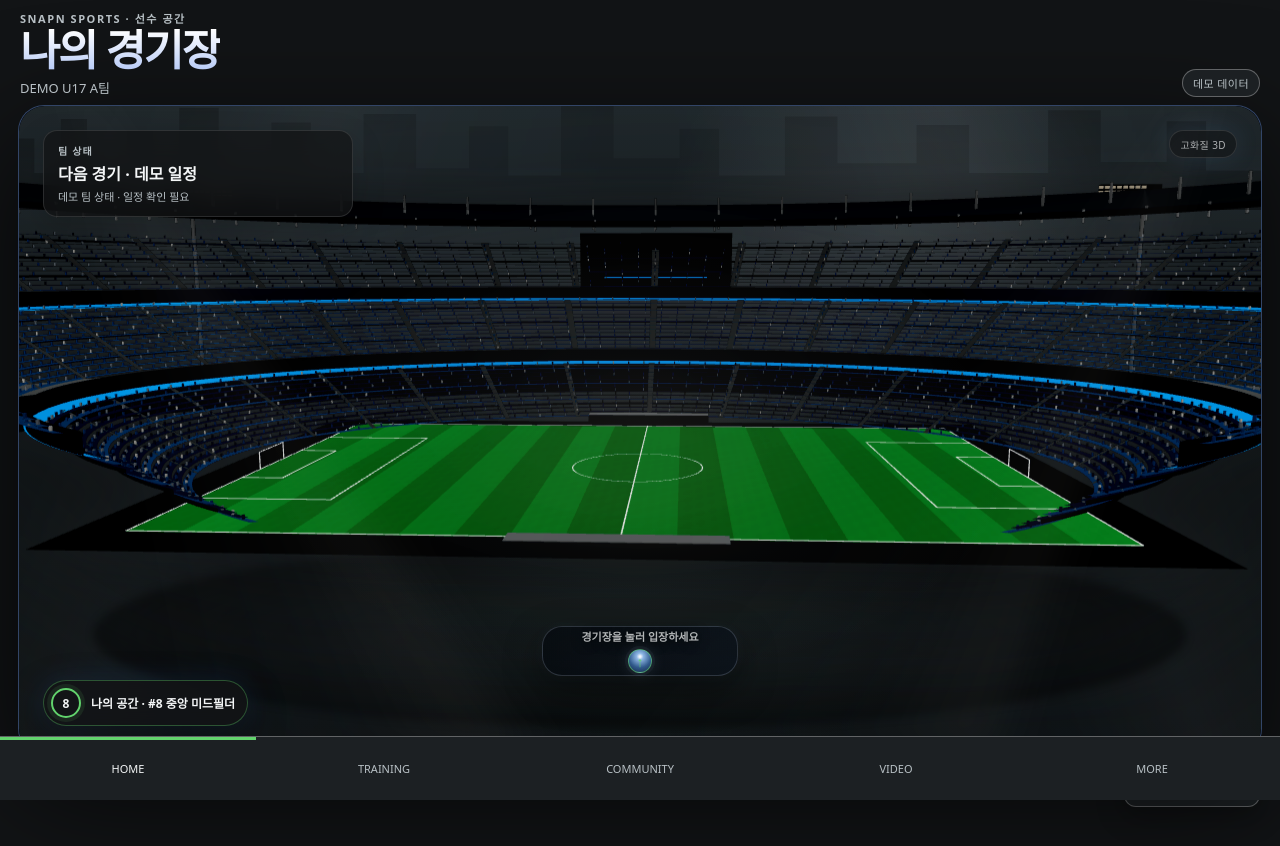
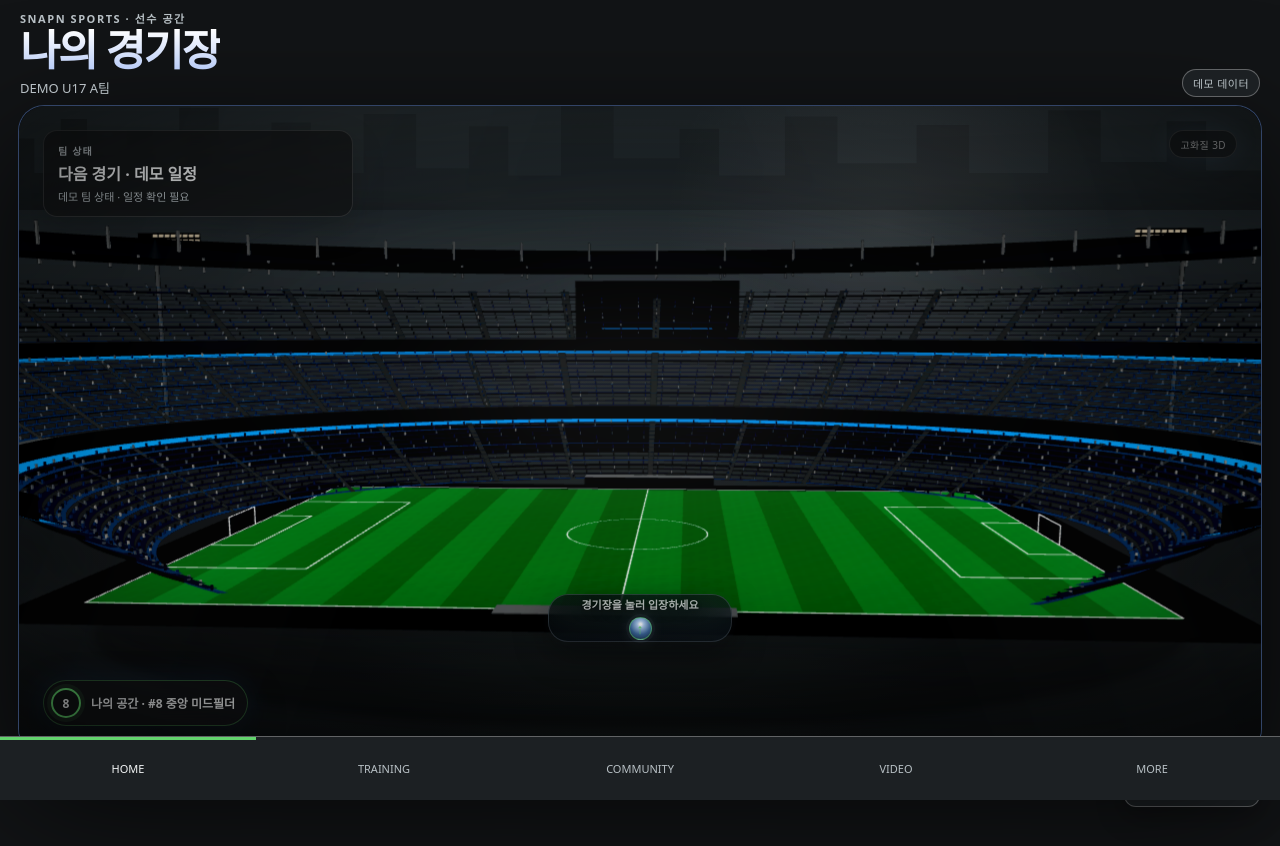
Before and after one commit to icegyul/v2snapnsports, a React (Vite) app: page / in a window 1280 px wide. Shown: the top 846 px of the page. Built offline with nearby package versions, Linux system fonts and the light colour scheme.

Commit message:
feat: stadium v4.2 immersive crop and lighting balance

```diff
--- a/apps/web/src/features/stadium/stadiumPremiumTuning.css
+++ b/apps/web/src/features/stadium/stadiumPremiumTuning.css
@@ -1,13 +1,13 @@
-.shell-main.stadium-home-page .stadium-hero{background:#02050a;box-shadow:0 38px 120px rgba(0,0,0,.76),0 0 170px rgba(210,229,252,.035) inset;position:relative;isolation:isolate;overflow:hidden}
-.shell-main.stadium-home-page .stadium-hero::before{content:"";position:absolute;inset:-10% -5% 0;z-index:3;pointer-events:none;background:conic-gradient(from 139deg at 8% 4%,transparent 0 5deg,rgba(255,251,237,.10) 9deg,rgba(220,237,255,.035) 18deg,transparent 31deg),conic-gradient(from 191deg at 92% 4%,transparent 0 5deg,rgba(255,251,237,.10) 9deg,rgba(220,237,255,.035) 18deg,transparent 31deg),radial-gradient(ellipse at 50% 49%,rgba(242,249,255,.07),transparent 36%);mix-blend-mode:screen;filter:blur(14px);opacity:.36}
-.shell-main.stadium-home-page .stadium-hero::after{content:"";position:absolute;inset:0;z-index:4;pointer-events:none;background:radial-gradient(ellipse at 50% 55%,rgba(255,250,233,.07) 0 7%,rgba(187,218,252,.028) 22%,transparent 43%),radial-gradient(ellipse at 50% 68%,transparent 0 42%,rgba(0,0,0,.18) 72%,rgba(0,0,0,.56) 100%);mix-blend-mode:screen;opacity:.72}
-.stadium-world{background:radial-gradient(ellipse at 50% 52%,rgba(101,145,201,.12) 0%,rgba(36,61,92,.06) 31%,transparent 55%),radial-gradient(circle at 10% 9%,rgba(255,248,222,.20) 0 1%,rgba(255,235,190,.06) 6%,transparent 18%),radial-gradient(circle at 90% 9%,rgba(255,248,222,.20) 0 1%,rgba(255,235,190,.06) 6%,transparent 18%),linear-gradient(180deg,#06101b 0%,#08131f 34%,#040a11 72%,#010306 100%)}
-.stadium-world::before{background:linear-gradient(112deg,transparent 0 8%,rgba(247,251,255,.012) 15%,rgba(226,240,255,.045) 23%,rgba(118,159,211,.018) 31%,transparent 42%),linear-gradient(68deg,transparent 0 58%,rgba(118,159,211,.018) 69%,rgba(226,240,255,.045) 77%,rgba(247,251,255,.012) 85%,transparent 92%),radial-gradient(ellipse at 50% 54%,rgba(237,246,255,.07),rgba(91,129,180,.03) 30%,transparent 57%),linear-gradient(180deg,rgba(0,0,0,.08),transparent 30%,transparent 68%,rgba(0,0,0,.68));mix-blend-mode:screen;filter:blur(1px)}
-.stadium-world::after{background:radial-gradient(ellipse at 50% 58%,transparent 0 36%,rgba(0,0,0,.19) 66%,rgba(0,0,0,.62) 100%),linear-gradient(180deg,rgba(0,0,0,.05),transparent 28%,transparent 68%,rgba(0,0,0,.42));box-shadow:inset 0 0 170px rgba(0,0,0,.56);mix-blend-mode:multiply}
-.stadium-sky-glow{background:radial-gradient(ellipse at 50% 11%,rgba(247,251,255,.12),rgba(186,213,247,.055) 29%,rgba(68,105,158,.022) 53%,transparent 76%);filter:blur(34px);opacity:.60}
-.stadium-ground-glow{background:radial-gradient(ellipse at 50% 42%,rgba(246,251,255,.14) 0 8%,rgba(183,215,249,.065) 23%,rgba(66,105,160,.025) 44%,rgba(0,0,0,.46) 74%,transparent 87%);filter:blur(20px);opacity:.76}
-.shell-main.stadium-home-page .stadium-webgl-canvas{z-index:2;opacity:1!important;mix-blend-mode:normal!important;transform:scale(1.24) translateY(-4.8%);transform-origin:50% 46%;filter:saturate(1.06) contrast(1.20) brightness(1.08) drop-shadow(0 52px 74px rgba(0,0,0,.70)) drop-shadow(0 0 18px rgba(211,232,255,.06))!important}
+.shell-main.stadium-home-page .stadium-hero{background:#010409;box-shadow:0 44px 130px rgba(0,0,0,.80),0 0 180px rgba(210,229,252,.03) inset;position:relative;isolation:isolate;overflow:hidden}
+.shell-main.stadium-home-page .stadium-hero::before{content:"";position:absolute;inset:-8% -3% 0;z-index:3;pointer-events:none;background:radial-gradient(ellipse at 50% 49%,rgba(246,251,255,.095) 0 10%,rgba(182,211,246,.03) 28%,transparent 46%),linear-gradient(112deg,transparent 0 13%,rgba(236,245,255,.018) 24%,transparent 38%),linear-gradient(68deg,transparent 0 62%,rgba(236,245,255,.018) 76%,transparent 88%);mix-blend-mode:screen;filter:blur(10px);opacity:.52}
+.shell-main.stadium-home-page .stadium-hero::after{content:"";position:absolute;inset:0;z-index:4;pointer-events:none;background:radial-gradient(ellipse at 50% 54%,transparent 0 30%,rgba(0,0,0,.04) 48%,rgba(0,0,0,.30) 76%,rgba(0,0,0,.62) 100%),linear-gradient(180deg,rgba(0,0,0,.10) 0%,transparent 24%,transparent 72%,rgba(0,0,0,.46) 100%);mix-blend-mode:multiply;opacity:.84}
+.stadium-world{background:radial-gradient(ellipse at 50% 48%,rgba(86,132,190,.13) 0%,rgba(29,52,80,.07) 30%,transparent 56%),linear-gradient(180deg,#07111d 0%,#091522 31%,#040a11 70%,#010306 100%)}
+.stadium-world::before{background:radial-gradient(ellipse at 50% 48%,rgba(236,246,255,.08),rgba(96,139,194,.028) 30%,transparent 58%),linear-gradient(180deg,rgba(255,255,255,.018),transparent 25%,transparent 72%,rgba(0,0,0,.60));mix-blend-mode:screen;filter:blur(.8px)}
+.stadium-world::after{background:radial-gradient(ellipse at 50% 57%,transparent 0 43%,rgba(0,0,0,.17) 68%,rgba(0,0,0,.58) 100%);box-shadow:inset 0 0 190px rgba(0,0,0,.58);mix-blend-mode:multiply}
+.stadium-sky-glow{background:radial-gradient(ellipse at 50% 10%,rgba(248,252,255,.11),rgba(186,213,247,.045) 27%,rgba(68,105,158,.018) 51%,transparent 76%);filter:blur(36px);opacity:.50}
+.stadium-ground-glow{background:radial-gradient(ellipse at 50% 49%,rgba(245,251,255,.16) 0 7%,rgba(180,214,250,.07) 24%,rgba(65,109,165,.025) 43%,transparent 68%);filter:blur(22px);opacity:.72}
+.shell-main.stadium-home-page .stadium-webgl-canvas{z-index:2;opacity:1!important;mix-blend-mode:normal!important;transform:scale(1.34) translateY(2.8%);transform-origin:50% 48%;filter:saturate(1.08) contrast(1.23) brightness(1.12) drop-shadow(0 34px 48px rgba(0,0,0,.62)) drop-shadow(0 0 16px rgba(216,235,255,.055))!important}
 .stadium-state-layer,.stadium-quality-chip,.stadium-enter-cue,.stadium-identity-indicator{z-index:7;backdrop-filter:blur(18px) saturate(.82)}
-.stadium-enter-cue{top:84%!important;width:196px!important;height:50px!important;min-width:196px!important;min-height:50px!important;max-width:196px!important;max-height:50px!important;padding:5px 9px!important;background:linear-gradient(145deg,rgba(3,7,12,.74),rgba(9,17,28,.62));border-color:rgba(205,222,246,.18);box-shadow:0 14px 38px rgba(0,0,0,.44),0 0 16px rgba(181,208,245,.045)}
-.stadium-enter-arrow{width:24px!important;height:24px!important;min-width:24px!important;min-height:24px!important;background:radial-gradient(circle at 50% 30%,#f4f9ff 0 4%,#8fb9e8 18%,#315b8f 58%,#142842);box-shadow:0 0 0 3px rgba(188,216,249,.045),0 0 16px rgba(193,221,252,.15)}
-@media(max-width:560px){.shell-main.stadium-home-page .stadium-webgl-canvas{opacity:1!important;mix-blend-mode:normal!important;transform:scale(1.16) translateY(-3.2%);transform-origin:50% 45%;filter:saturate(1.05) contrast(1.18) brightness(1.08) drop-shadow(0 36px 54px rgba(0,0,0,.64))!important}.shell-main.stadium-home-page .stadium-hero::before{filter:blur(11px);opacity:.30}.stadium-world::after{box-shadow:inset 0 0 110px rgba(0,0,0,.50)}.stadium-enter-cue{top:85%!important;width:166px!important;height:46px!important;min-width:166px!important;min-height:46px!important;max-width:166px!important;max-height:46px!important}.stadium-enter-arrow{width:22px!important;height:22px!important;min-width:22px!important;min-height:22px!important}}
+.stadium-enter-cue{top:79%!important;width:184px!important;height:48px!important;min-width:184px!important;min-height:48px!important;max-width:184px!important;max-height:48px!important;padding:4px 8px!important;background:linear-gradient(145deg,rgba(3,7,12,.70),rgba(9,17,28,.58));border-color:rgba(205,222,246,.16);box-shadow:0 12px 34px rgba(0,0,0,.42),0 0 14px rgba(181,208,245,.04)}
+.stadium-enter-arrow{width:23px!important;height:23px!important;min-width:23px!important;min-height:23px!important;background:radial-gradient(circle at 50% 30%,#f8fbff 0 5%,#a9c9ed 19%,#3a669a 57%,#13263f);box-shadow:0 0 0 3px rgba(188,216,249,.04),0 0 15px rgba(193,221,252,.14)}
+@media(max-width:560px){.shell-main.stadium-home-page .stadium-webgl-canvas{opacity:1!important;mix-blend-mode:normal!important;transform:scale(1.24) translateY(1.5%);transform-origin:50% 47%;filter:saturate(1.07) contrast(1.20) brightness(1.10) drop-shadow(0 28px 42px rgba(0,0,0,.60))!important}.shell-main.stadium-home-page .stadium-hero::before{filter:blur(10px);opacity:.42}.stadium-world::after{box-shadow:inset 0 0 120px rgba(0,0,0,.50)}.stadium-enter-cue{top:81%!important;width:158px!important;height:44px!important;min-width:158px!important;min-height:44px!important;max-width:158px!important;max-height:44px!important}.stadium-enter-arrow{width:21px!important;height:21px!important;min-width:21px!important;min-height:21px!important}}
```
